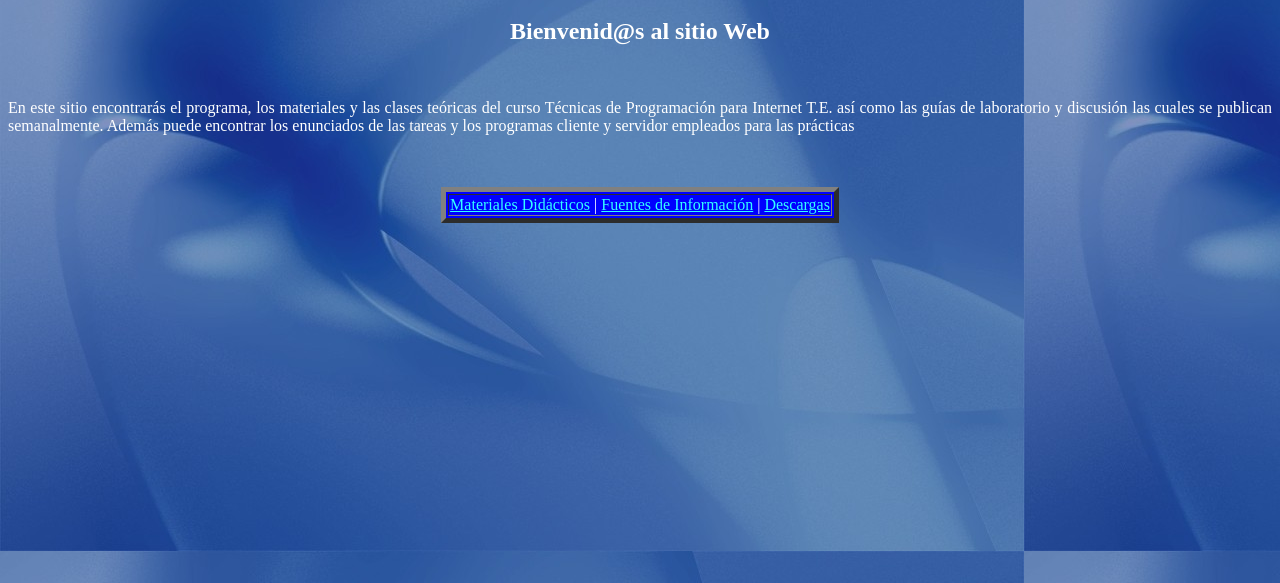
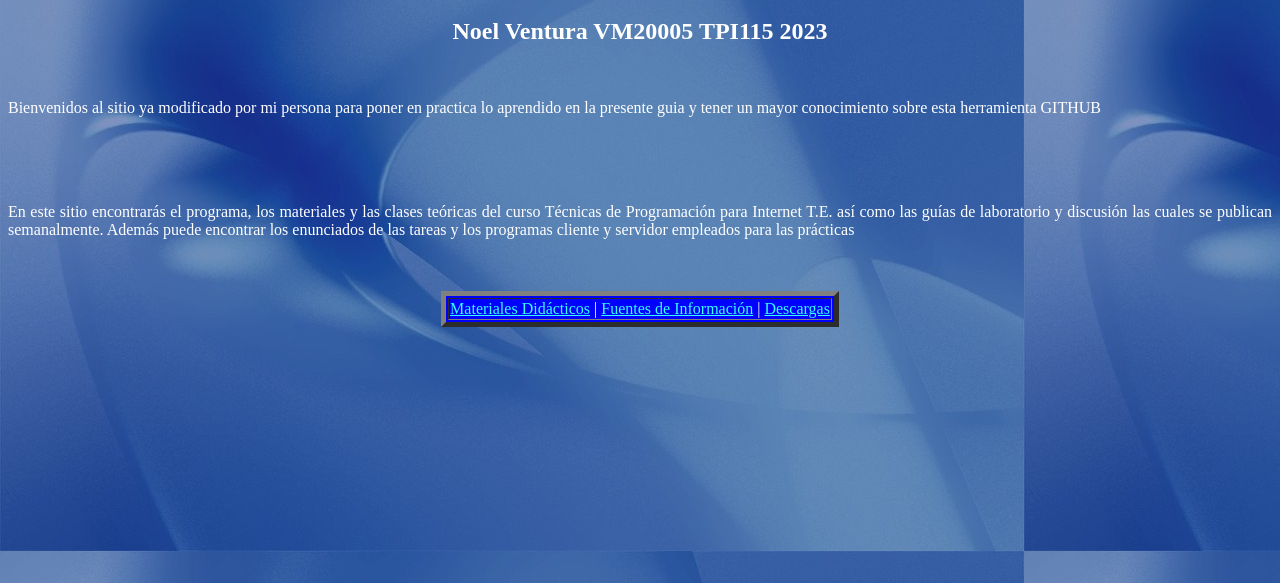
Before and after one commit to Noel0402/guia21c, a plain HTML site: page index.html in a window 1280 px wide. Shown: the part 217-800 px from the top of the page. Drawn offline with Linux system fonts and the light colour scheme.

Commit message:
tpi website v.3.0
Se ha actualizado el archivo index con datos del estudiante vm20005

```diff
--- a/index.html
+++ b/index.html
@@ -33,8 +33,18 @@
 </H1>
 
 <H2 align="CENTER">
-  Bienvenid@s al sitio Web
+    Noel Ventura VM20005 TPI115 2023
 </H2>
+
+
+<BR>
+  <P ALIGN="JUSTIFY">
+      Bienvenidos al sitio ya modificado por mi persona para poner en practica lo aprendido en la presente guia y tener un
+      mayor conocimiento sobre esta herramienta GITHUB
+  </P>
+  <BR>
+  <BR>
+
 
 <BR>
 <P ALIGN="JUSTIFY">
@@ -45,6 +55,8 @@
 </P>
 <BR>
 <BR>
+
+
 
 <CENTER>
  <TABLE BORDER="5"  BGCOLOR="BLUE" >
```
